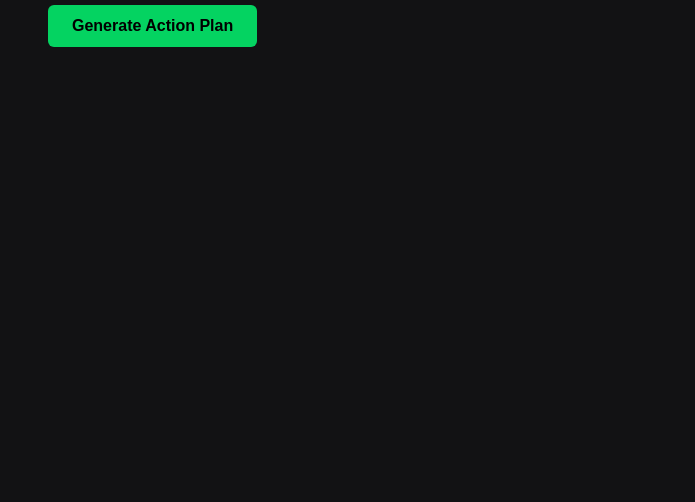
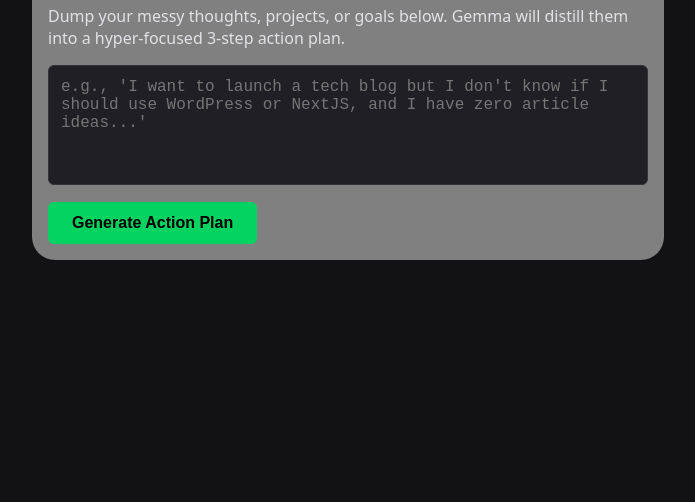
Before and after one commit to sebego-tumelo/gemma4-assistant, a website built with Vite: page index.html in a window 1280 px wide. Shown: the part 338-840 px from the top of the page, without its empty margins (292-987 px from the left). Before the commit the page ends 800 px from the top, so only its background shows below. Built offline with nearby package versions, Linux system fonts and the light colour scheme.

Commit message:
styled ui

```diff
--- a/index.html
+++ b/index.html
@@ -5,7 +5,26 @@
   <meta name="viewport" content="width=device-width, initial-scale=1.0">
   <title>Gemma 4 Focus & Brainstorm</title>
   <style>
-    body { font-family: system-ui, sans-serif; background: #121214; color: #e1e1e6; max-width: 600px; margin: 40px auto; padding: 20px; }
+    body {
+      display: flex;
+      align-items: center;
+      justify-content: center;
+      min-height: 100vh;
+      margin: 0;
+      padding: 20px;
+      background: #121214;
+      color: #e1e1e6;
+      font-family: system-ui, sans-serif;
+    }
+
+    main {
+      width: 100%;
+      max-width: 600px;
+          padding: 16px;
+    background: #9e9e9ec9;
+    border-radius: 23px;
+    }
+
     textarea { width: 100%; height: 120px; background: #202024; border: 1px solid #323238; color: #fff; padding: 12px; border-radius: 6px; resize: none; font-size: 16px; box-sizing: border-box; }
     button { background: #04d361; color: #000; border: none; padding: 12px 24px; font-weight: bold; border-radius: 6px; cursor: pointer; margin-top: 12px; font-size: 16px; }
     button:disabled { background: #4d4d56; cursor: not-allowed; }
@@ -13,13 +32,15 @@
   </style>
 </head>
 <body>
-  <h1>⚡ Gemma 4 Focus Engine</h1>
+  <main>
+    <h1>Gemma 4 Focus Engine</h1>
   <p>Dump your messy thoughts, projects, or goals below. Gemma will distill them into a hyper-focused 3-step action plan.</p>
 
   <textarea id="topicInput" placeholder="e.g., 'I want to launch a tech blog but I don't know if I should use WordPress or NextJS, and I have zero article ideas...'"></textarea>
   <button id="generateBtn">Generate Action Plan</button>
 
   <div id="output"></div>
+  </main>
 
   <script type="module" src="/main.js"></script>
 </body>
--- a/package.json
+++ b/package.json
@@ -20,10 +20,12 @@
   "type": "module",
   "main": "index.js",
   "scripts": {
-    "test": "echo \"Error: no test specified\" && exit 1"
+    "test": "echo \"Error: no test specified\" && exit 1",
+    "start": "node server.js"
   },
   "dependencies": {
     "dotenv": "^17.4.2",
+    "express": "^5.2.1",
     "ollama": "^0.6.3",
     "vite": "^8.0.16"
   }
--- a/server.js
+++ b/server.js
@@ -13,6 +13,11 @@ const ollama = new Ollama({
   headers: {
     'Authorization': `Bearer ${process.env.OLLAMA_API_KEY}`
   }
+});
+
+import path from 'path';
+app.get('/', (req, res) => {
+  res.sendFile(path.resolve('index.html'));
 });
 
 // Secure API endpoint for brainstorming
```
Also changed, not shown: 1 other file.
